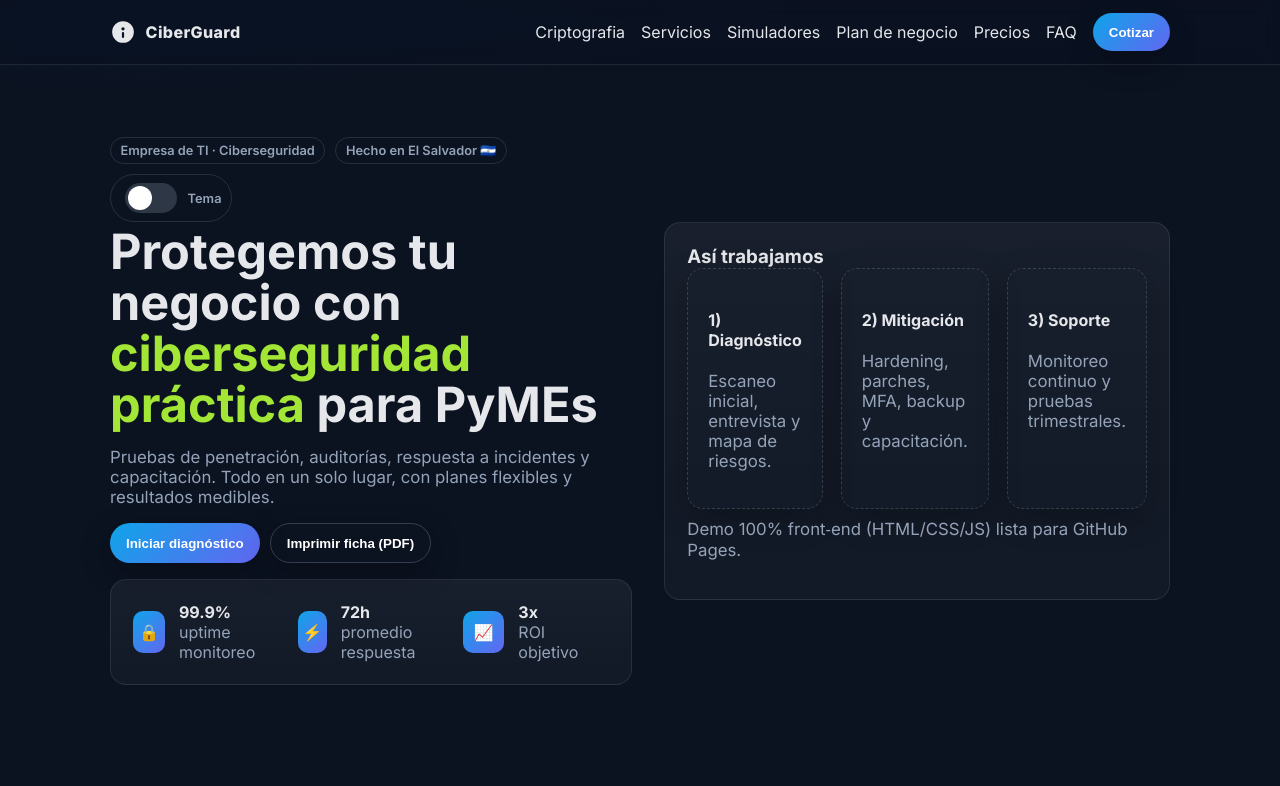
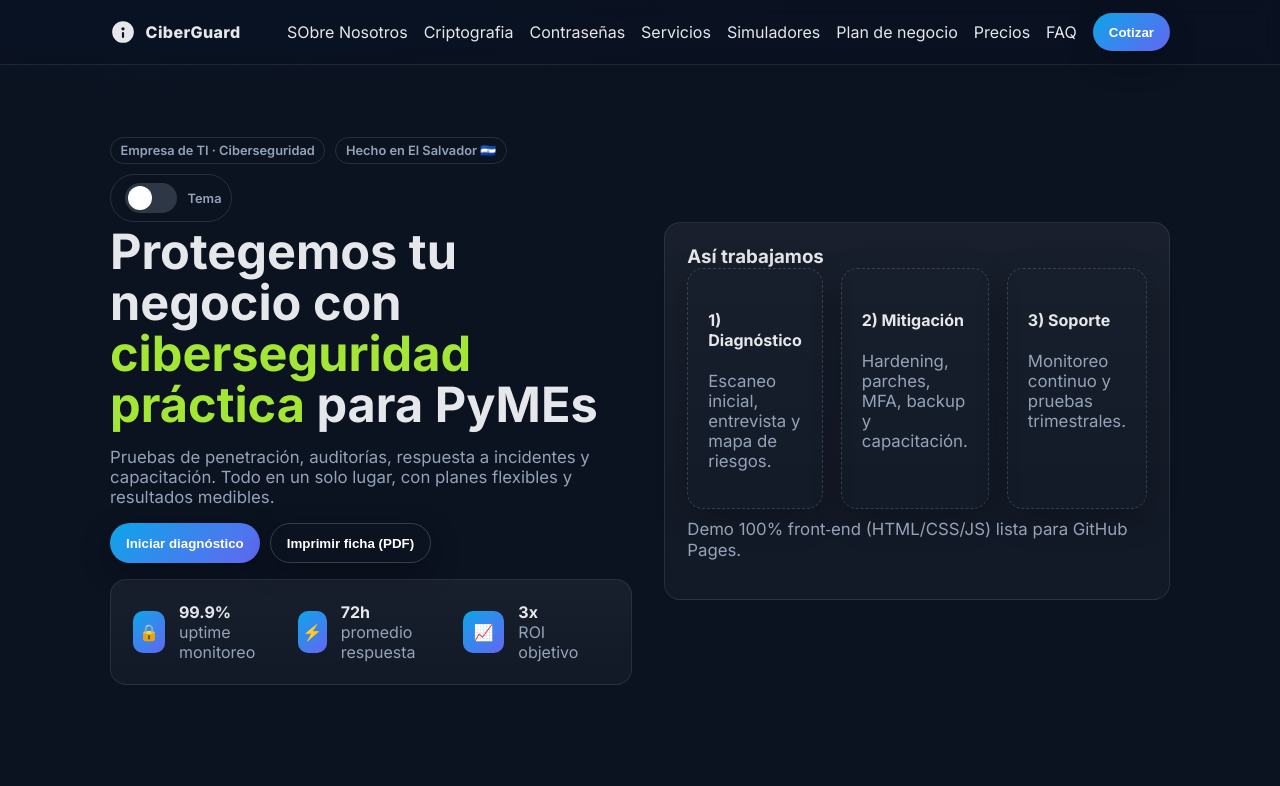
Before and after one commit to brioso22/Lab-de-derecho, a plain HTML site: page home.html in a window 1280 px wide. Shown: the top 786 px of the page. Drawn offline with Linux system fonts and the light colour scheme.

Commit message:
Update home.html

```diff
--- a/home.html
+++ b/home.html
@@ -96,7 +96,9 @@
         CiberGuard
       </a>
       <div class="navlinks">
+        <a href="Acerca_de.html">SObre Nosotros</a>
         <a href="criptografia.html">Criptografia</a>
+        <a href="pass.html">Contraseñas</a>
         <a href="#servicios">Servicios</a>
         <a href="#simuladores">Simuladores</a>
         <a href="#plan-negocio">Plan de negocio</a>
```
